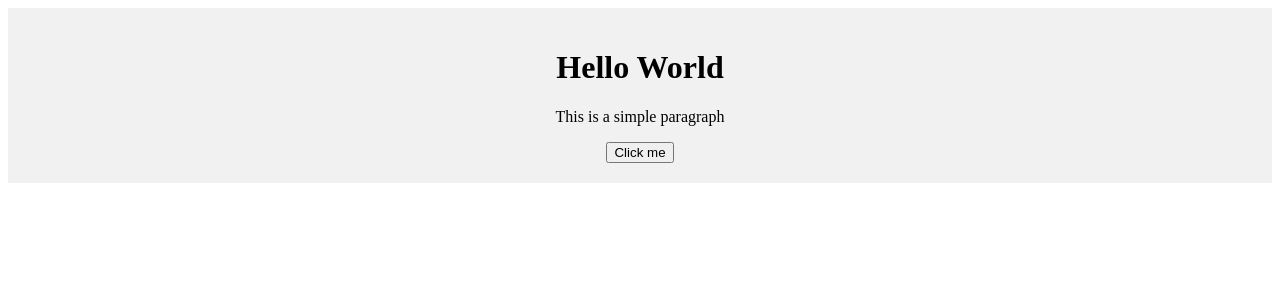
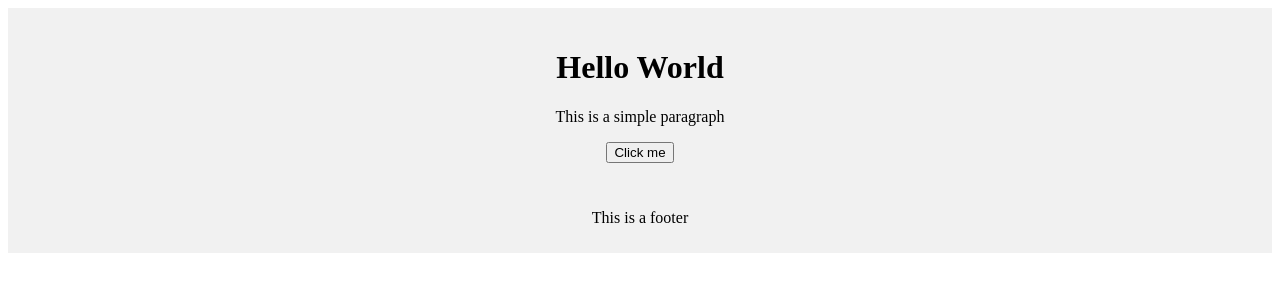
Before and after one commit to OneMoreTry1/git-test, a plain HTML site: page index.html in a window 1280 px wide. Drawn offline with Linux system fonts and the light colour scheme.

Commit message:
feature: add footer. FE-2000 (#2)
feature: add footer new message. FE-2000

```diff
--- a/index.html
+++ b/index.html
@@ -12,6 +12,10 @@
       <p class="header__text">This is a simple paragraph</p>
       <button class="header__button">Click me</button>
     </header>
+
+    <footer class="footer">
+      <p class="footer__text">This is a footer</p>
+    </footer>
     <script src="script.js"></script>
   </body>
 </html>
--- a/script.js
+++ b/script.js
@@ -1 +1,3 @@
 console.log("Hello, World!");
+
+console.log("footer");
--- a/style.css
+++ b/style.css
@@ -3,3 +3,9 @@
   padding: 20px;
   text-align: center;
 }
+
+.footer {
+  background-color: #f1f1f1;
+  padding: 10px;
+  text-align: center;
+}
```
